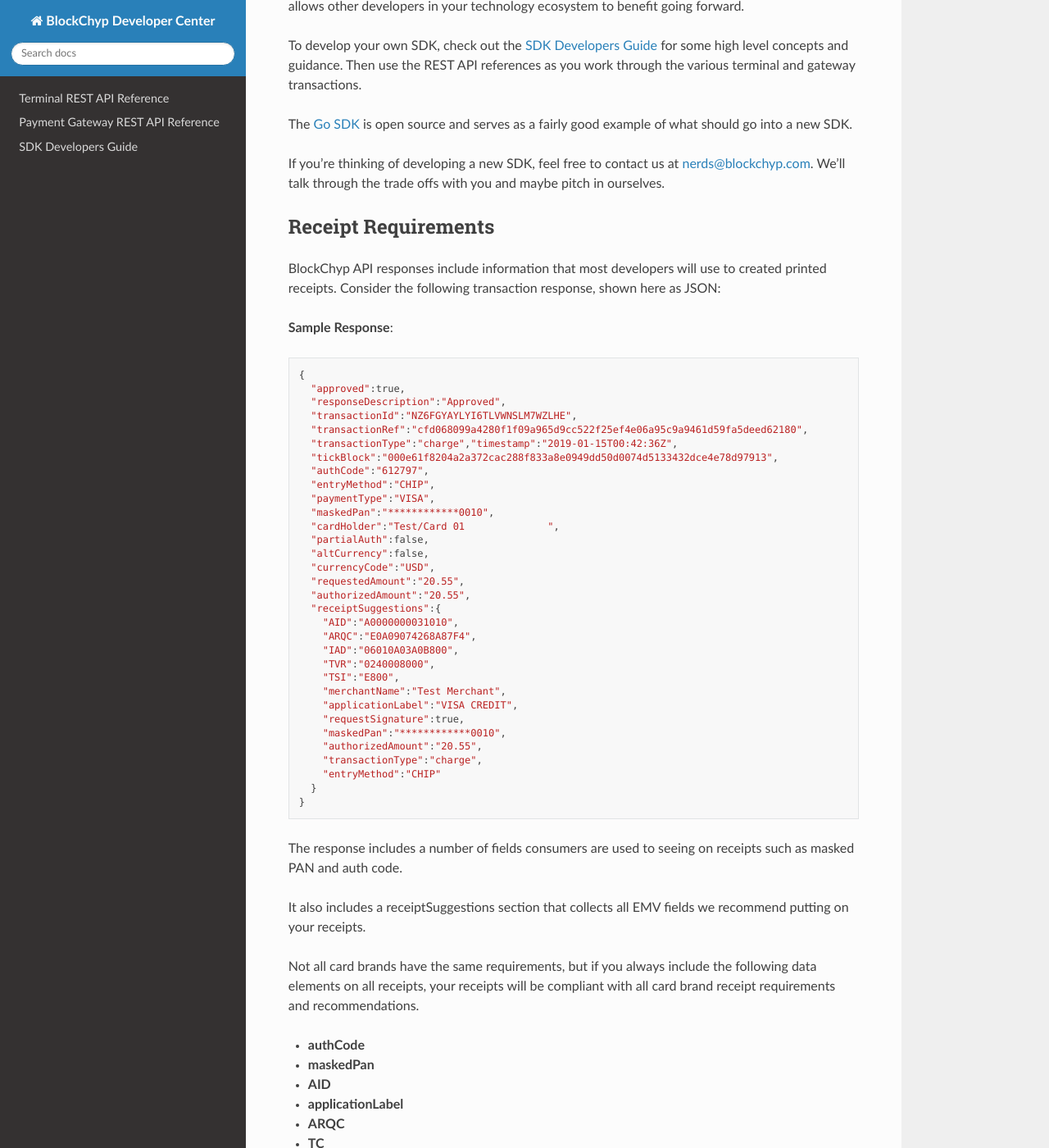
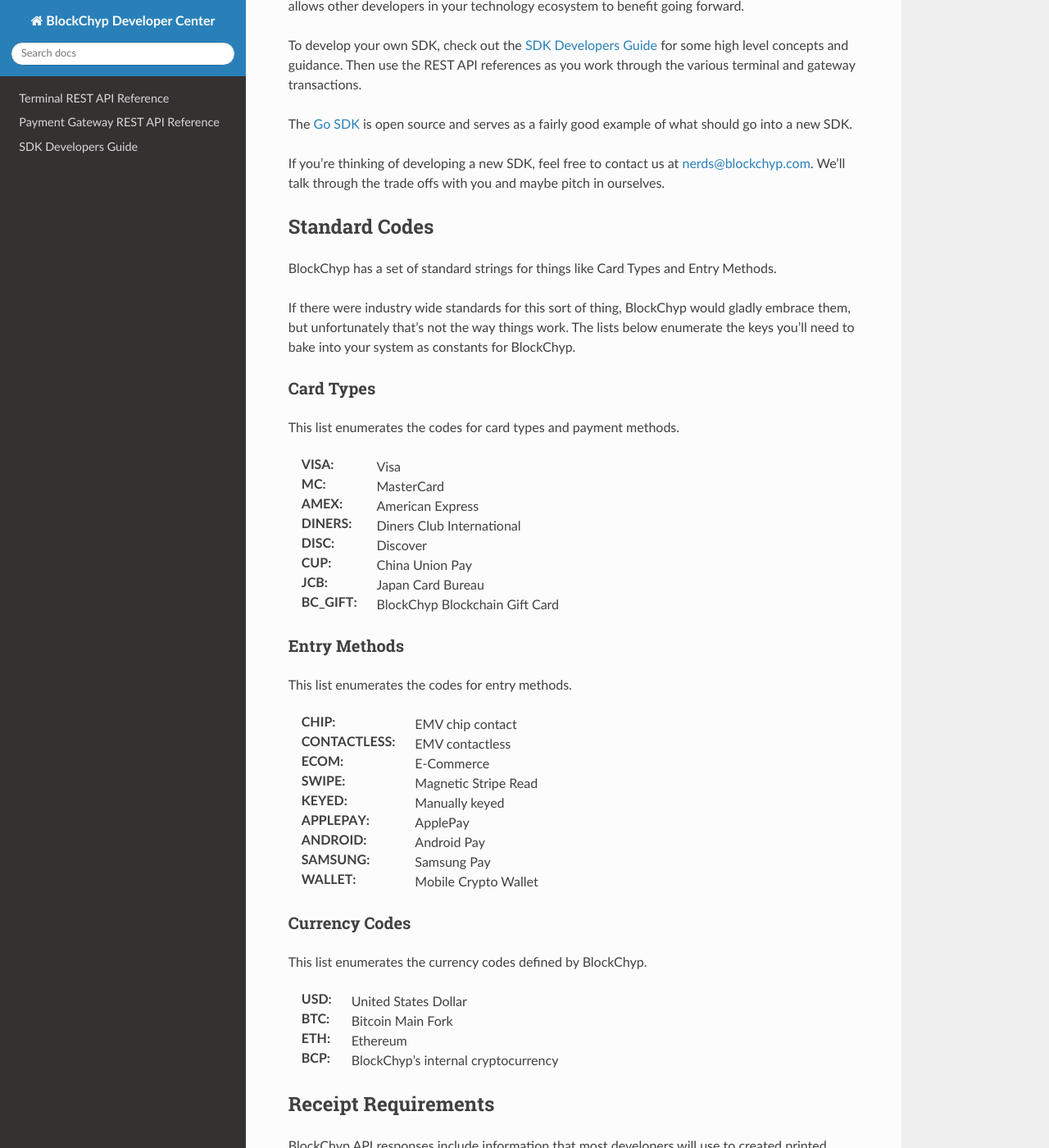
Before and after one commit to blockchyp/developer-docs, a Sphinx documentation site: the page built from docs/index.rst, in a window 1280 px wide and 1400 px high, scrolled down 1226 px. Shown: the whole window at 82% size. Built offline with Sphinx 7.4.7 and the Read the Docs theme 2.0.0, drawn with Linux system fonts in a browser that asks for light colours.

Commit message:
Added code list documentation.

```diff
--- a/docs/index.rst
+++ b/docs/index.rst
@@ -69,6 +69,75 @@
 
 If you're thinking of developing a new SDK, feel free to contact us at nerds@blockchyp.com.
 We'll talk through the trade offs with you and maybe pitch in ourselves.
+
+Standard Codes
+------------------------
+
+BlockChyp has a set of standard strings for things like Card Types and Entry Methods.
+
+If there were industry wide standards for this sort of thing, BlockChyp would
+gladly embrace them, but unfortunately that's not the way things work.  The lists
+below enumerate the keys you'll need to bake into your system as constants for BlockChyp.
+
+Card Types
+**********************
+
+This list enumerates the codes for card types and payment methods.
+
+:VISA: Visa
+
+:MC: MasterCard
+
+:AMEX: American Express
+
+:DINERS: Diners Club International
+
+:DISC: Discover
+
+:CUP: China  Union Pay
+
+:JCB: Japan Card Bureau
+
+:BC_GIFT: BlockChyp Blockchain Gift Card
+
+Entry Methods
+*********************
+
+This list enumerates the codes for entry methods.
+
+:CHIP: EMV chip contact
+
+:CONTACTLESS: EMV contactless
+
+:ECOM: E-Commerce
+
+:SWIPE: Magnetic Stripe Read
+
+:KEYED: Manually keyed
+
+:APPLEPAY: ApplePay
+
+:ANDROID: Android Pay
+
+:SAMSUNG:  Samsung Pay
+
+:WALLET:  Mobile Crypto Wallet
+
+Currency Codes
+*********************
+
+This list enumerates the currency codes defined by BlockChyp.
+
+:USD: United States Dollar
+
+:BTC: Bitcoin Main Fork
+
+:ETH: Ethereum
+
+:BCP: BlockChyp's internal cryptocurrency
+
+
+
 
 Receipt Requirements
 ------------------------
```
